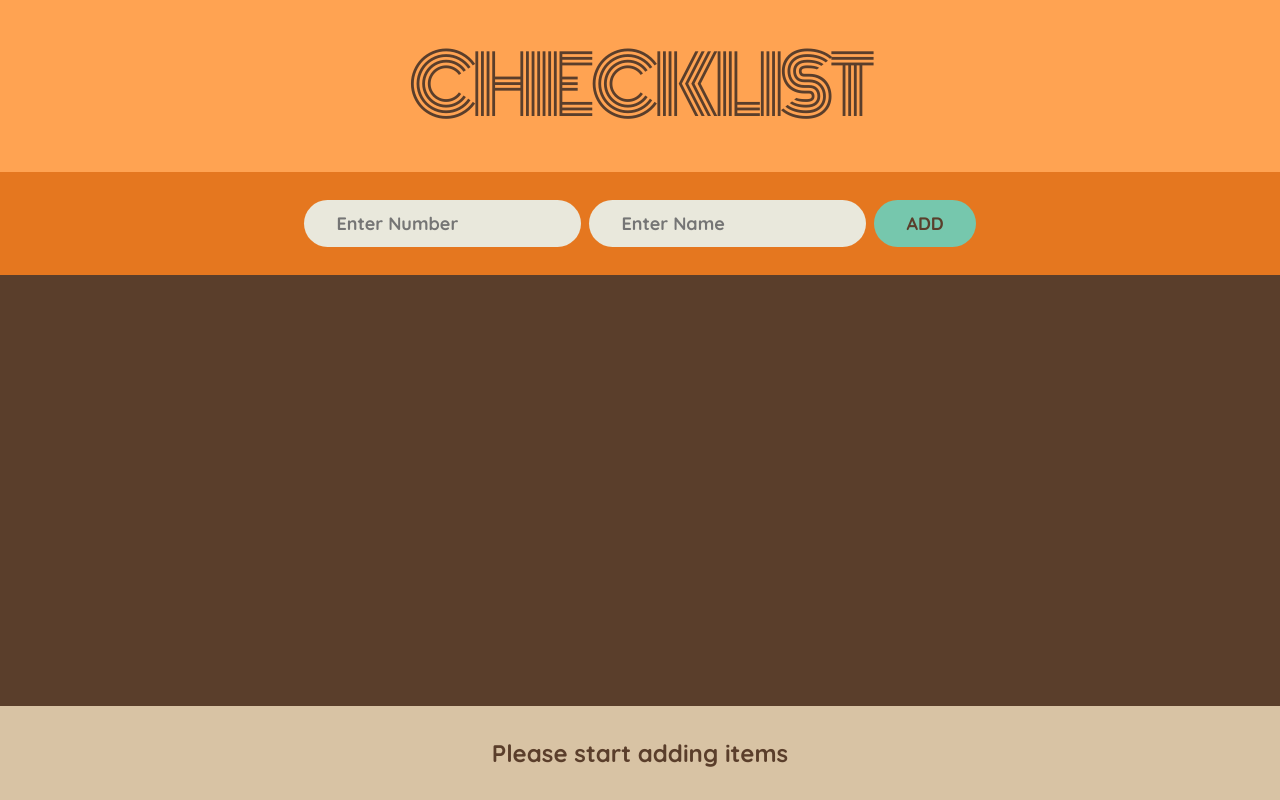
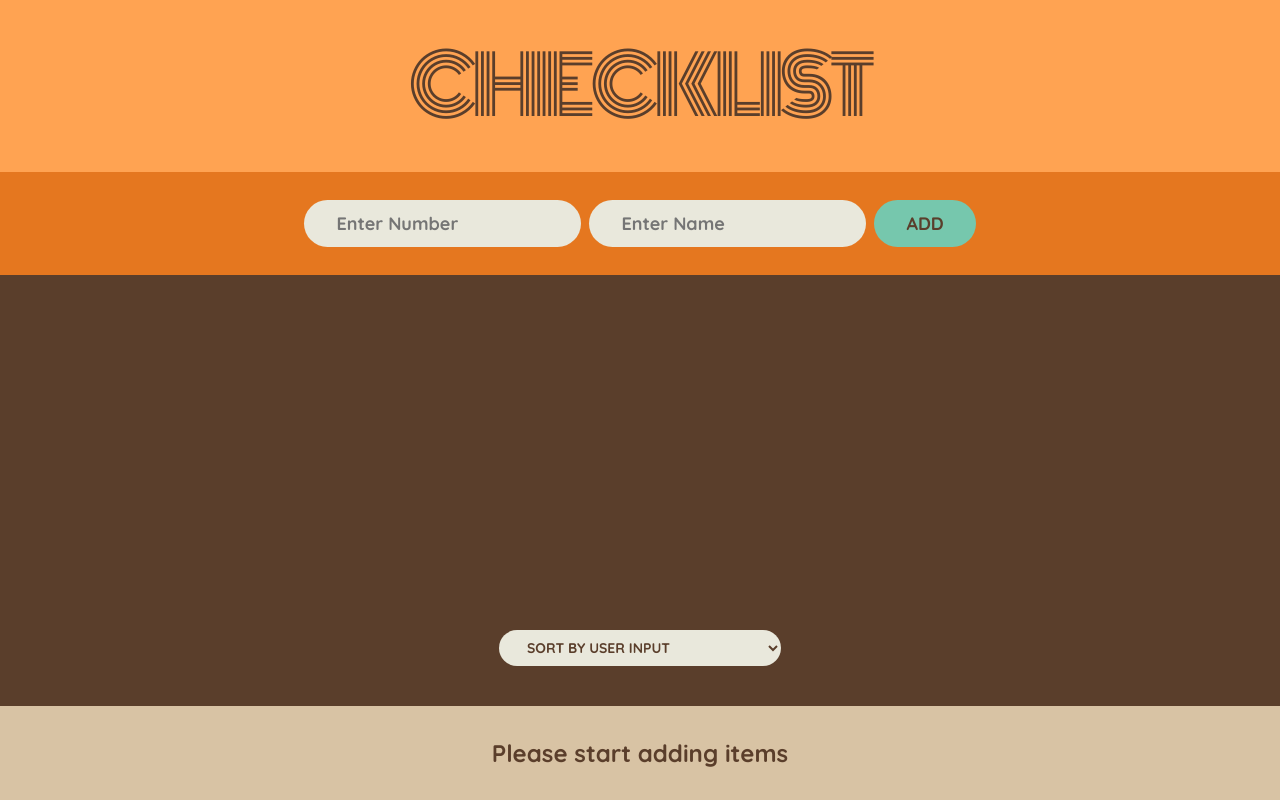
Before and after one commit to muhammaddahmadd/travel-checklist, a React (Create React App) app: page / in a window 1280 px wide. Built offline with nearby package versions, Linux system fonts and the light colour scheme.

Commit message:
working on sorting functionality

```diff
--- a/src/App-original.js
+++ b/src/App-original.js
@@ -74,8 +74,19 @@ function Form({ onSubmit, onAddName, onAddNum, num, name }) {
 }
 
 function PackagingList({ items, onDel, onToggleItem }) {
+
+  const [sortBy, setSortBy] = useState("input");
+
+  function handleSorting(e){
+  setSortBy(e.target.value)
+  }
+
+  let sortedItems;
+  if (sortBy === "input") sortedItems=items
+
   return (
-    <ul className="list">
+    <div className="list">
+    <ul>
       {items.map(item => (
         <List
           name={item.name}
@@ -89,6 +100,16 @@ function PackagingList({ items, onDel, onToggleItem }) {
         />
       ))}
     </ul>
+      <div className="actions">
+      <select onChange={handleSorting}>
+        <option value="input">sort by user input</option>
+          <option value="num">sort by quantity</option>
+          <option value="name">sort by alphabetical order</option>
+          <option value="packed">sort by packed</option>
+      </select>
+      </div>
+
+    </div>
   );
 }
 
```
